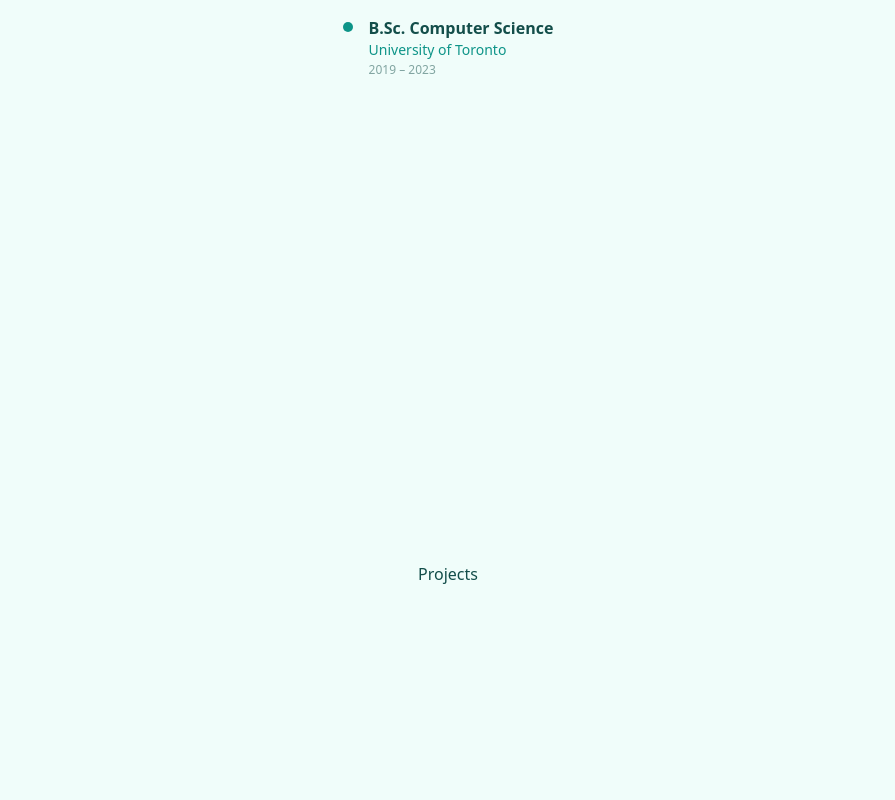
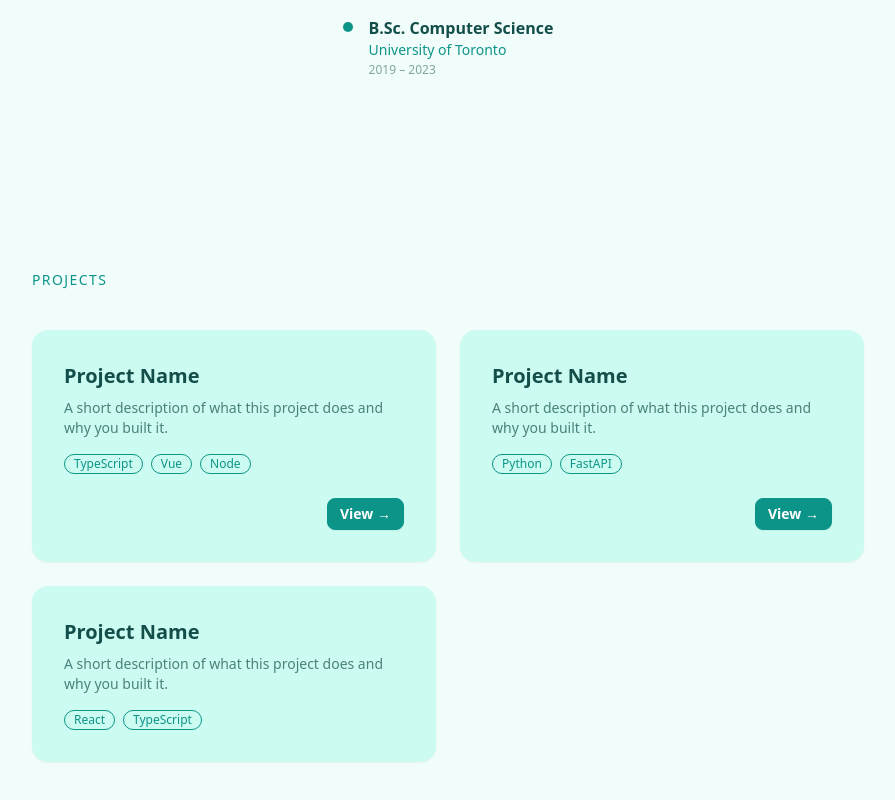
Before and after one commit to jrdn-l/website, a Vue app: page / in a window 1280 px wide. Shown: the part 1582-2382 px from the top of the page, without its empty margins (192-1087 px from the left). Built offline with nearby package versions, Linux system fonts and the light colour scheme.

Commit message:
Build ProjectsView with card grid
Co-Authored-By: Claude Sonnet 4.6 <noreply@anthropic.com>

```diff
--- a/src/components/views/ProjectsView.vue
+++ b/src/components/views/ProjectsView.vue
@@ -1,6 +1,50 @@
-<script setup lang="ts"></script>
+<script setup lang="ts">
+const projects = [
+  {
+    title: 'Project Name',
+    description: 'A short description of what this project does and why you built it.',
+    tags: ['TypeScript', 'Vue', 'Node'],
+    link: 'https://github.com/',
+  },
+  {
+    title: 'Project Name',
+    description: 'A short description of what this project does and why you built it.',
+    tags: ['Python', 'FastAPI'],
+    link: 'https://github.com/',
+  },
+  {
+    title: 'Project Name',
+    description: 'A short description of what this project does and why you built it.',
+    tags: ['React', 'TypeScript'],
+    link: '',
+  },
+]
+</script>
+
 <template>
-  <div id="projects" class="h-screen w-full content-center text-center">
-    Projects
-  </div>
+  <section id="projects" class="py-24 px-8 max-w-4xl mx-auto">
+    <h2 class="text-sm uppercase tracking-widest text-primary mb-10">Projects</h2>
+    <div class="grid grid-cols-1 md:grid-cols-2 gap-6">
+      <div
+        v-for="project in projects"
+        :key="project.title"
+        class="card bg-base-200 shadow-sm hover:shadow-md transition-shadow"
+      >
+        <div class="card-body">
+          <h3 class="card-title text-base-content">{{ project.title }}</h3>
+          <p class="text-base-content/70 text-sm">{{ project.description }}</p>
+          <div class="flex flex-wrap gap-2 mt-2">
+            <span
+              v-for="tag in project.tags"
+              :key="tag"
+              class="badge badge-outline badge-primary text-xs"
+            >{{ tag }}</span>
+          </div>
+          <div v-if="project.link" class="card-actions justify-end mt-4">
+            <a :href="project.link" target="_blank" class="btn btn-primary btn-sm">View →</a>
+          </div>
+        </div>
+      </div>
+    </div>
+  </section>
 </template>
```
